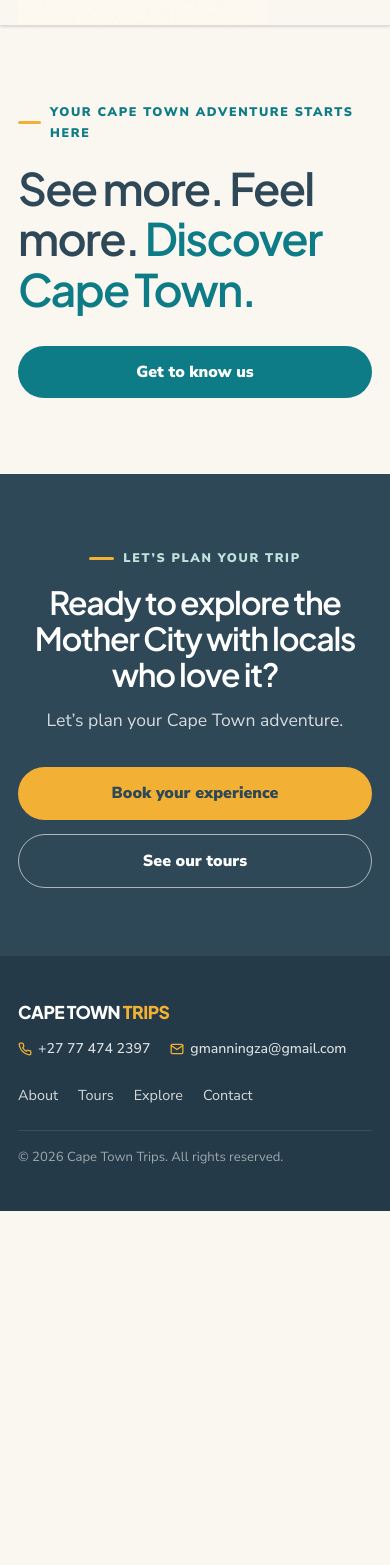
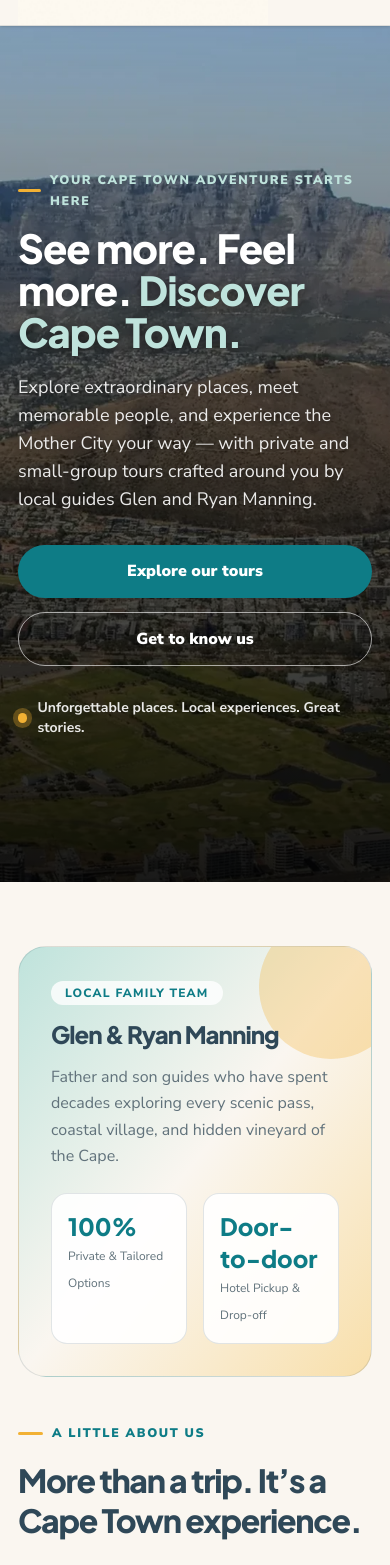
Before and after one commit to automagikalai/capetowntrips-26, a Next.js app: page / in a window 390 px wide. Shown: the part 100-1665 px from the top of the page. Before the commit the page ends 1311 px from the top, so only its background shows below. Built offline with nearby package versions, Linux system fonts and the light colour scheme.

Commit message:
Recreate homepage with responsive photographic hero, featured tours, and story sections

```diff
--- a/app/page.tsx
+++ b/app/page.tsx
@@ -1,7 +1,10 @@
+import Link from "next/link";
 import { Button } from "@/components/Button";
 import { ContactCta } from "@/components/ContactCta";
 import { Eyebrow } from "@/components/Eyebrow";
+import { TourCard } from "@/components/tour/TourCard";
 import { pageMeta } from "@/lib/seo";
+import { tours } from "@/lib/tours";
 
 export const metadata = pageMeta({
   title: "Private & Small-Group Cape Town Tours | Cape Town Trips",
@@ -10,22 +13,210 @@ export const metadata = pageMeta({
   path: "/",
 });
 
-// Placeholder homepage. We'll build the real one next, page by page.
 export default function HomePage() {
+  // Highlight 3 popular signature tours on the homepage
+  const featuredSlugs = [
+    "cape-point-penguins-tour",
+    "cape-winelands-wine-tour",
+    "hermanus-whale-watching-tour",
+  ];
+  const featuredTours = featuredSlugs
+    .map((slug) => tours.find((t) => t.slug === slug))
+    .filter((t): t is (typeof tours)[number] => Boolean(t));
+
   return (
     <>
-      <section className="py-[clamp(76px,10vw,132px)]">
-        <div className="container-page">
-          <Eyebrow>Your Cape Town adventure starts here</Eyebrow>
-          <h1 className="mb-[22px] mt-5 max-w-[760px] text-[clamp(2.8rem,6vw,5.6rem)]">
-            See more. Feel more. <span className="text-ocean-teal">Discover Cape Town.</span>
+      {/* Hero Section with responsive photographic background */}
+      <section className="relative isolate flex min-h-[620px] items-center overflow-hidden bg-[#0b1a24] py-24 md:min-h-[780px] md:py-0">
+        {/* Responsive Background image: mobile portrait at <=767px, landscape on desktop */}
+        <picture>
+          <source
+            media="(max-width: 767px)"
+            srcSet="/images/cape-town-hero-mobile.webp"
+          />
+          {/* eslint-disable-next-line @next/next/no-img-element */}
+          <img
+            src="/images/cape-town-hero.webp"
+            alt="Aerial view of Table Mountain, Lion's Head and the Cape Town city bowl"
+            className="absolute inset-0 -z-20 h-full w-full object-cover object-[50%_30%] md:object-[60%_40%]"
+            fetchPriority="high"
+            decoding="async"
+          />
+        </picture>
+
+        {/* Desktop: left-to-right dark gradient for text legibility */}
+        <div
+          aria-hidden="true"
+          className="absolute inset-0 -z-10 hidden bg-gradient-to-r from-black/80 via-black/55 to-black/15 md:block"
+        />
+        {/* Mobile: bottom-to-top gradient */}
+        <div
+          aria-hidden="true"
+          className="absolute inset-0 -z-10 bg-gradient-to-t from-black/90 via-black/60 to-black/20 md:hidden"
+        />
+
+        <div className="container-page relative z-10 py-12 md:py-20">
+          <Eyebrow onDark>Your Cape Town adventure starts here</Eyebrow>
+          <h1 className="mb-5 mt-4 max-w-[780px] text-[clamp(2.5rem,6vw,5.2rem)] font-extrabold leading-[1.05] tracking-tight text-white drop-shadow-md">
+            See more. Feel more.{" "}
+            <span className="text-seafoam [text-shadow:0_2px_14px_rgba(0,0,0,0.5)]">
+              Discover Cape Town.
+            </span>
           </h1>
+          <p className="max-w-[620px] text-lg text-white/90 md:text-xl [text-shadow:0_1px_8px_rgba(0,0,0,0.5)]">
+            Explore extraordinary places, meet memorable people, and experience
+            the Mother City your way — with private and small-group tours crafted
+            around you by local guides Glen and Ryan Manning.
+          </p>
           <div className="mt-8 flex flex-wrap gap-3.5">
-            <Button href="/about">Get to know us</Button>
+            <Button href="/tours" variant="primary">
+              Explore our tours
+            </Button>
+            <Button href="/about" variant="ghost">
+              Get to know us
+            </Button>
+          </div>
+          <div className="mt-8 flex items-center gap-2.5 text-sm font-bold text-white/90">
+            <span
+              className="size-2.5 rounded-full bg-sunbird-gold shadow-[0_0_0_5px_rgba(242,177,52,0.3)]"
+              aria-hidden="true"
+            />
+            Unforgettable places. Local experiences. Great stories.
           </div>
         </div>
       </section>
-      <ContactCta />
+
+      {/* About / Intro Section */}
+      <section className="py-[clamp(64px,8vw,104px)]">
+        <div className="container-page">
+          <div className="grid items-center gap-10 lg:grid-cols-2 lg:gap-16">
+            {/* Visual highlight */}
+            <div className="relative overflow-hidden rounded-[28px] border border-line bg-gradient-to-br from-seafoam via-shell to-[#f8dfaa] p-8 shadow-card md:p-12">
+              <span
+                className="absolute -right-8 -top-8 size-36 rounded-full bg-sunbird-gold/30"
+                aria-hidden="true"
+              />
+              <div className="relative z-10 space-y-4">
+                <span className="inline-block rounded-full bg-white/80 px-3.5 py-1 text-xs font-extrabold uppercase tracking-widest text-ocean-teal">
+                  Local Family Team
+                </span>
+                <h3 className="font-heading text-2xl font-extrabold text-cape-slate md:text-3xl">
+                  Glen &amp; Ryan Manning
+                </h3>
+                <p className="text-ink-soft">
+                  Father and son guides who have spent decades exploring every
+                  scenic pass, coastal village, and hidden vineyard of the Cape.
+                </p>
+                <div className="grid grid-cols-2 gap-4 pt-2">
+                  <div className="rounded-2xl border border-line bg-white/90 p-4">
+                    <strong className="block font-heading text-2xl font-black text-ocean-teal">
+                      100%
+                    </strong>
+                    <span className="text-xs text-ink-soft">
+                      Private &amp; Tailored Options
+                    </span>
+                  </div>
+                  <div className="rounded-2xl border border-line bg-white/90 p-4">
+                    <strong className="block font-heading text-2xl font-black text-ocean-teal">
+                      Door-to-door
+                    </strong>
+                    <span className="text-xs text-ink-soft">
+                      Hotel Pickup &amp; Drop-off
+                    </span>
+                  </div>
+                </div>
+              </div>
+            </div>
+
+            {/* Intro Copy */}
+            <div>
+              <Eyebrow>A little about us</Eyebrow>
+              <h2 className="mt-4 text-[clamp(2rem,4vw,3.2rem)] font-extrabold leading-tight text-cape-slate">
+                More than a trip. It’s a Cape Town experience.
+              </h2>
+              <p className="mt-5 text-[1.1rem] leading-relaxed text-ink-soft">
+                We believe the best journeys combine iconic sights with the
+                unexpected moments that make a place special. When you tour with
+                us, you get true insider knowledge, warm South African
+                hospitality, and zero tourist-trap rush.
+              </p>
+              <p className="mt-4 text-[1.05rem] leading-relaxed text-ink-soft">
+                From the summit of Table Mountain to the African penguins of
+                Boulders Beach and the quiet cellar doors of Franschhoek, our aim
+                is to make discovering Cape Town easy, welcoming, and
+                unforgettable.
+              </p>
+              <div className="mt-6">
+                <Link
+                  href="/about"
+                  className="group inline-flex items-center gap-2 border-b-2 border-sunbird-gold pb-1 font-heading text-[1.05rem] font-bold text-ocean-teal transition hover:text-cape-slate"
+                >
+                  Meet your hosts Glen &amp; Ryan{" "}
+                  <span className="transition-transform group-hover:translate-x-1">
+                    →
+                  </span>
+                </Link>
+              </div>
+            </div>
+          </div>
+        </div>
+      </section>
+
+      {/* Featured Tours Section */}
+      <section className="bg-white py-[clamp(64px,8vw,104px)]">
+        <div className="container-page">
+          <div className="mb-12 max-w-[700px]">
+            <Eyebrow>Find your kind of adventure</Eyebrow>
+            <h2 className="mt-4 text-[clamp(2rem,4vw,3.35rem)] font-extrabold text-cape-slate">
+              Explore our tours
+            </h2>
+            <p className="mt-3 text-[1.12rem] text-ink-soft">
+              Choose an experience, take in the scenery, and let Cape Town
+              surprise you. Every tour can be tailored to your group’s pace and
+              interests.
+            </p>
+          </div>
+
+          <div className="grid gap-[22px] sm:grid-cols-2 lg:grid-cols-3">
+            {featuredTours.map((tour) => (
+              <TourCard key={tour.slug} tour={tour} />
+            ))}
+          </div>
+
+          <div className="mt-12 flex justify-center">
+            <Button href="/tours" variant="secondary">
+              View all 9 Cape Town tours →
+            </Button>
+          </div>
+        </div>
+      </section>
+
+      {/* Explore Band / Local Lowdown */}
+      <section className="bg-cape-slate py-16 text-white md:py-20">
+        <div className="container-page flex flex-col items-start justify-between gap-8 md:flex-row md:items-center">
+          <div className="max-w-[640px]">
+            <Eyebrow onDark>The local lowdown</Eyebrow>
+            <h2 className="mt-3 text-[clamp(1.8rem,3.5vw,2.8rem)] font-extrabold leading-tight text-white">
+              Get inspired to explore a little further.
+            </h2>
+            <p className="mt-3 text-base text-white/80 md:text-lg">
+              From secret tidal pools along False Bay to the best sunset spots on
+              Chapman’s Peak, let locals show you what makes this corner of
+              Africa truly unforgettable.
+            </p>
+          </div>
+          <Button href="/tours" variant="gold" className="shrink-0">
+            Explore Cape Town
+          </Button>
+        </div>
+      </section>
+
+      {/* Contact & Booking CTA */}
+      <ContactCta
+        eyebrow="Let’s plan something memorable"
+        title="Ready to discover Cape Town?"
+        text="Tell us what you would love to see and do, and let’s start planning your trip together."
+      />
     </>
   );
 }
```
Also changed, not shown: public/images/cape-town-hero-mobile.webp (added), public/images/cape-town-hero.webp (added).
